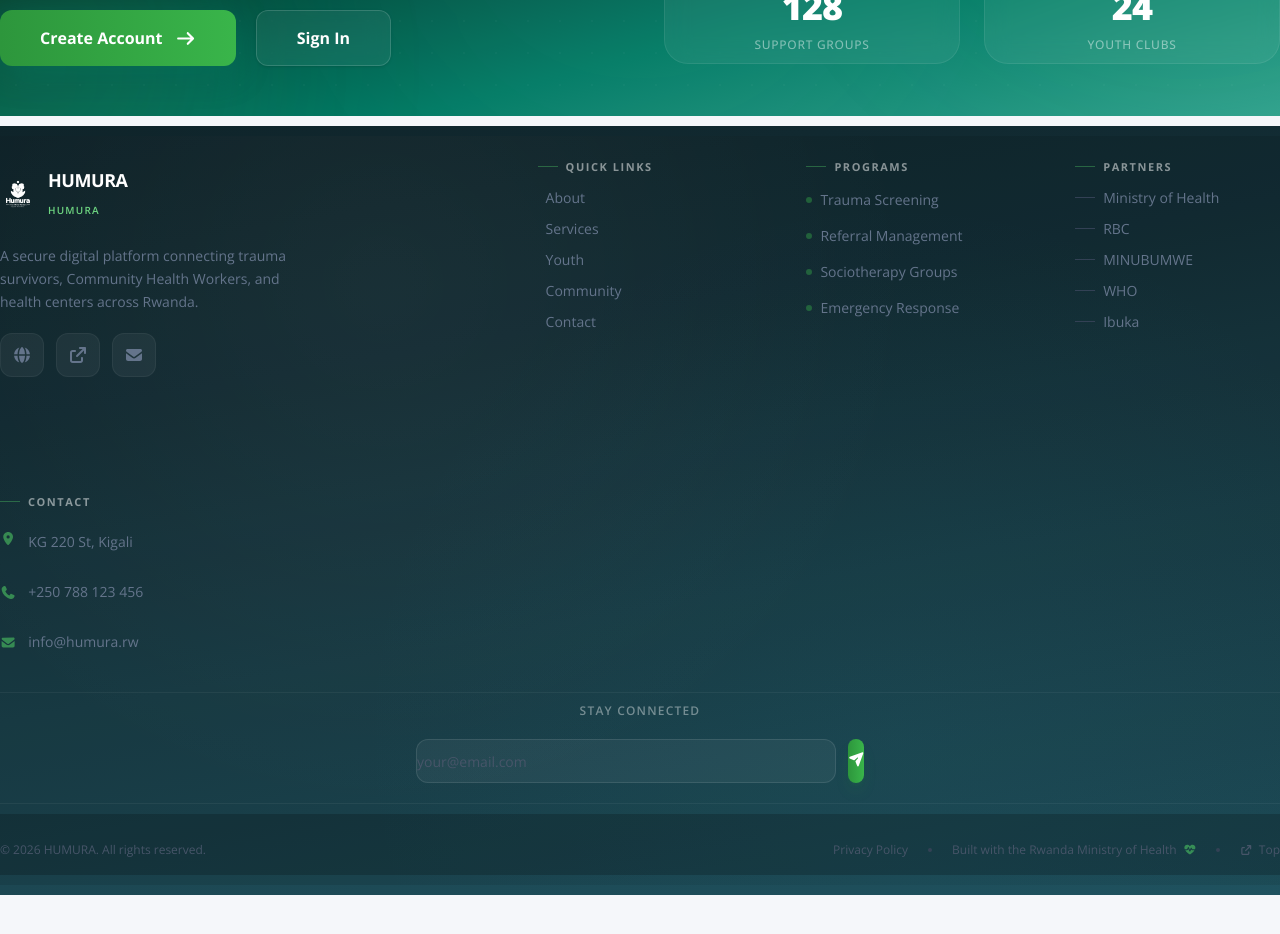
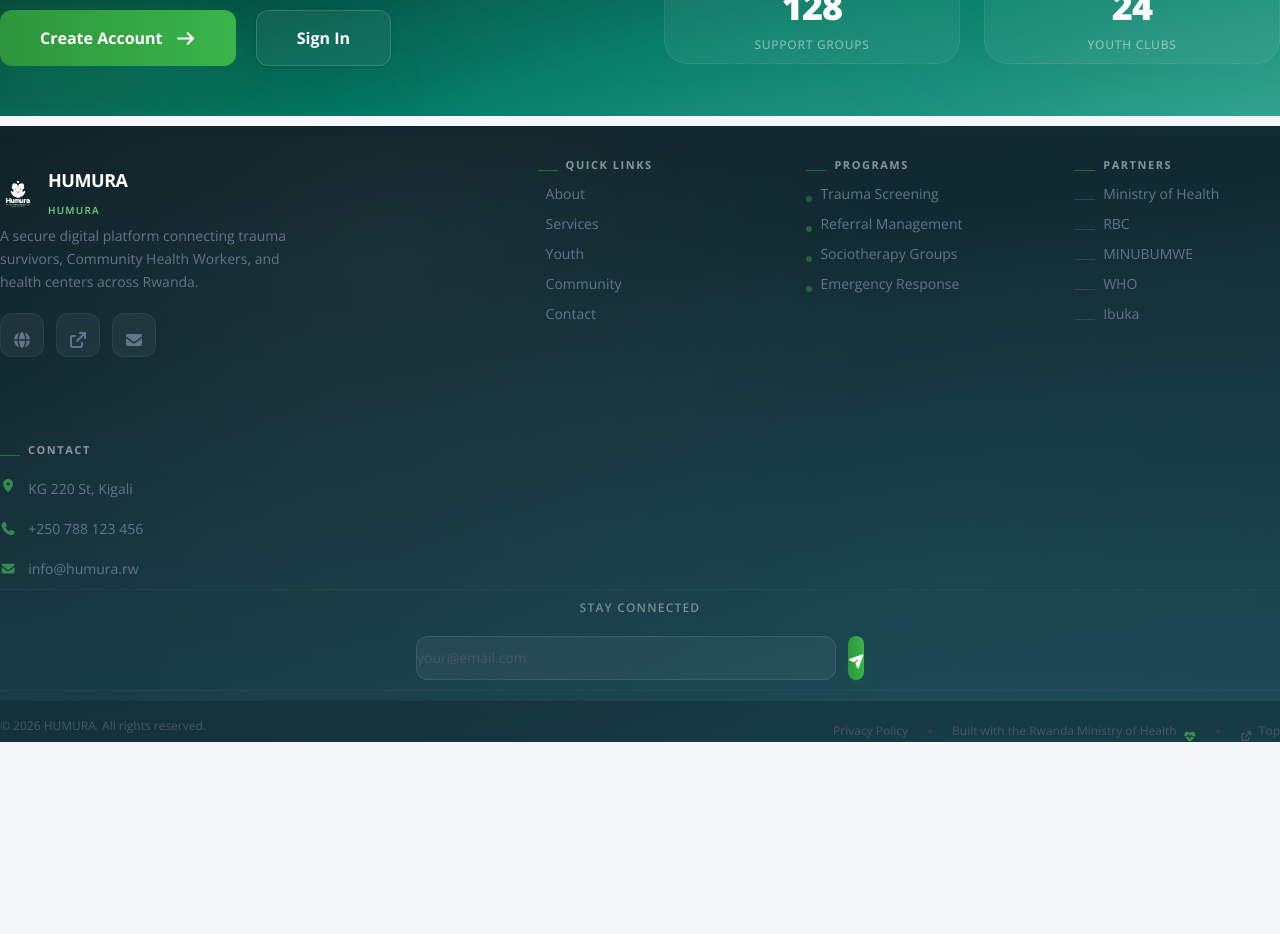
Before and after one commit to adolphenayituriki/HUMURA-SYSTEM, a React (Vite) app in the folder frontend/: page / in a window 1280 px wide. Shown: the part 5540-6474 px from the top of the page. After the commit the page ends 6312 px from the top, so only its background shows below. Built offline with nearby package versions, Linux system fonts and the light colour scheme.

Commit message:
Footer margin-bottom reset to 0

```diff
--- a/frontend/src/index.css
+++ b/frontend/src/index.css
@@ -125,6 +125,7 @@
 }
 
 *,*::before,*::after { box-sizing:border-box; /* margin:0; */ margin-bottom:10px; margin-top:10px; padding:0; }
+footer,footer * { margin-bottom:0; }
 
 html {
   -webkit-font-smoothing: antialiased;
```
